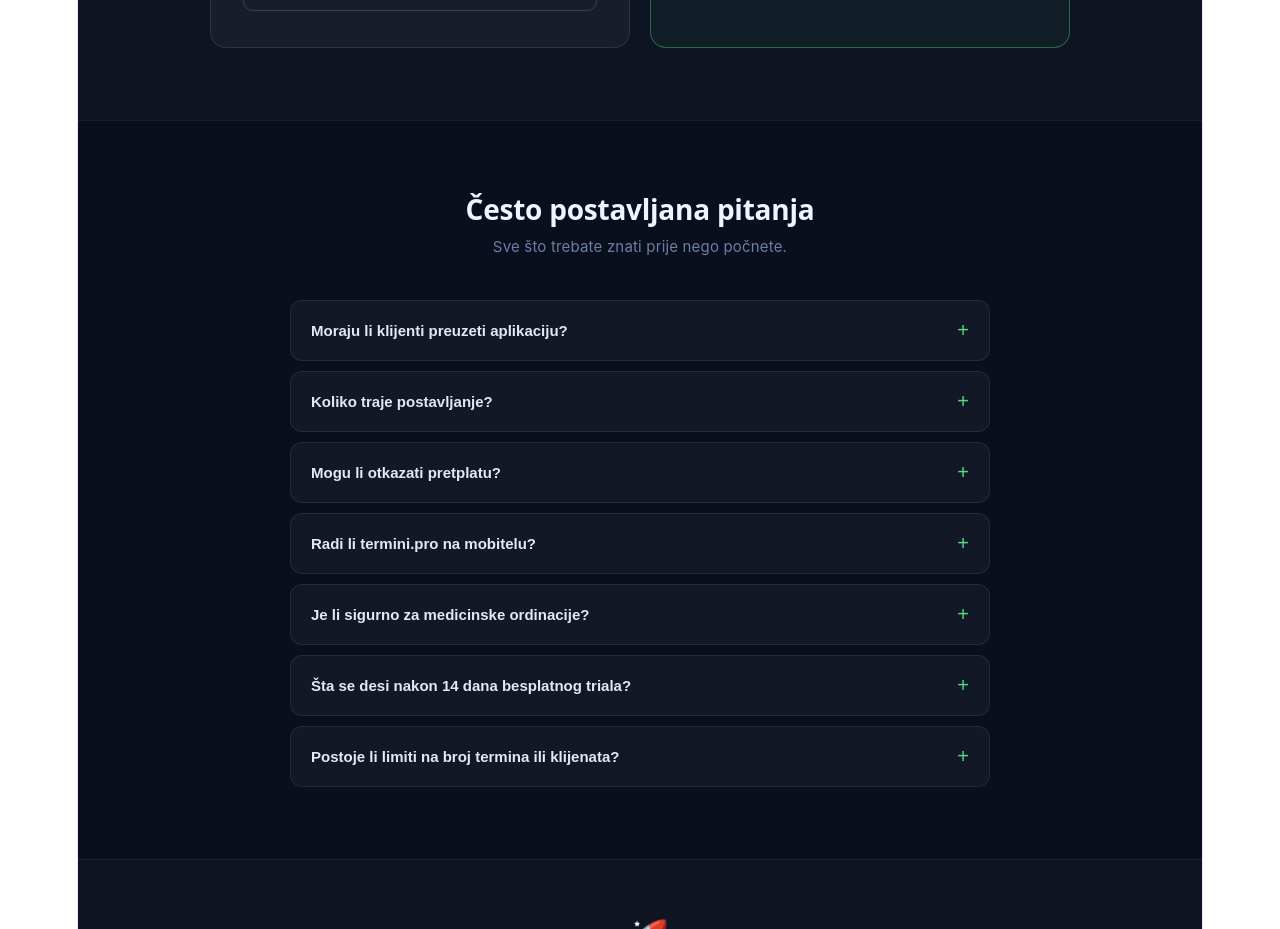
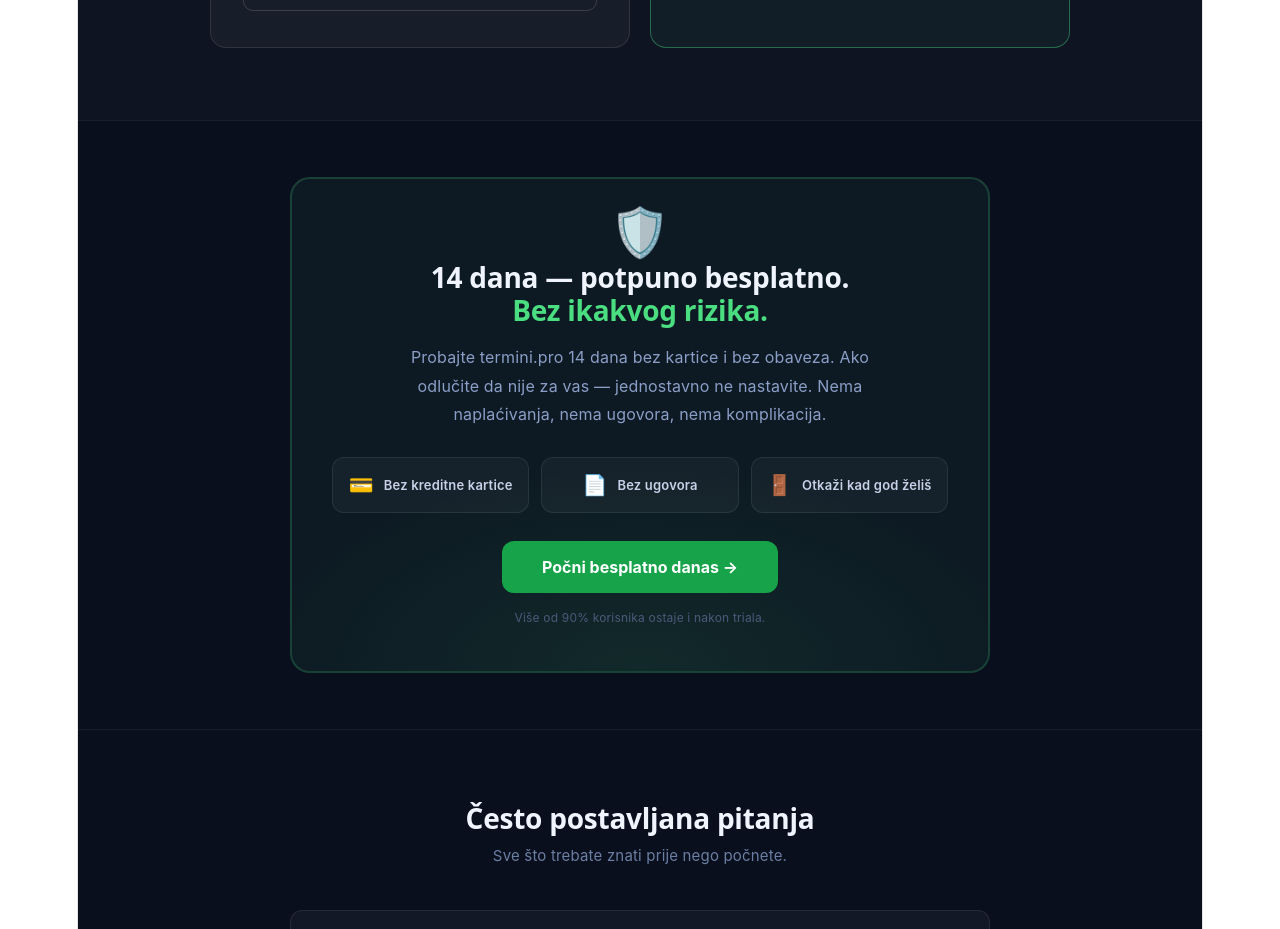
Before and after one commit to adijatadjogo91-cloud/termini-frontend, a React (Vite) app: page / in a window 1280 px wide. Shown: the part 7260-8189 px from the top of the page. Built offline with nearby package versions, Linux system fonts and the light colour scheme.

Commit message:
Landing - garancija sekcija

```diff
--- a/src/pages/Landing.jsx
+++ b/src/pages/Landing.jsx
@@ -612,7 +612,55 @@ export default function Landing() {
           </div>
         </div>
       </section>
-
+{/* Garancija */}
+<section style={{ padding: mob ? '40px 1.5rem' : '56px 2rem', borderTop: '1px solid rgba(255,255,255,0.06)' }}>
+  <div style={{ maxWidth: '700px', margin: '0 auto' }}>
+    <div style={{
+      background: 'rgba(74,222,128,0.05)',
+      border: '2px solid rgba(74,222,128,0.2)',
+      borderRadius: '20px', padding: mob ? '28px' : '40px',
+      textAlign: 'center', position: 'relative', overflow: 'hidden'
+    }}>
+      <div style={{
+        position: 'absolute', inset: 0, zIndex: 0,
+        background: 'radial-gradient(ellipse 80% 60% at 50% 100%, rgba(74,222,128,0.08) 0%, transparent 70%)',
+        pointerEvents: 'none'
+      }} />
+      <div style={{ position: 'relative', zIndex: 1 }}>
+        <div style={{ fontSize: '48px', marginBottom: '16px' }}>🛡️</div>
+        <h2 style={{ fontSize: mob ? '22px' : '28px', fontWeight: '700', color: '#f0f4ff', marginBottom: '16px' }}>
+          14 dana — potpuno besplatno.<br />
+          <span style={{ color: '#4ade80' }}>Bez ikakvog rizika.</span>
+        </h2>
+        <p style={{ fontSize: '16px', color: '#8b9ec7', lineHeight: '1.8', marginBottom: '28px', maxWidth: '500px', margin: '0 auto 28px' }}>
+          Probajte termini.pro 14 dana bez kartice i bez obaveza. Ako odlučite da nije za vas — jednostavno ne nastavite. Nema naplaćivanja, nema ugovora, nema komplikacija.
+        </p>
+        <div style={{ display: 'grid', gridTemplateColumns: mob ? '1fr' : 'repeat(3, 1fr)', gap: '12px', marginBottom: '28px' }}>
+          {[
+            { icon: '💳', tekst: 'Bez kreditne kartice' },
+            { icon: '📄', tekst: 'Bez ugovora' },
+            { icon: '🚪', tekst: 'Otkaži kad god želiš' },
+          ].map((g, i) => (
+            <div key={i} style={{ background: 'rgba(255,255,255,0.04)', border: '1px solid rgba(255,255,255,0.08)', borderRadius: '12px', padding: '14px', display: 'flex', alignItems: 'center', gap: '10px', justifyContent: 'center' }}>
+              <span style={{ fontSize: '20px' }}>{g.icon}</span>
+              <span style={{ fontSize: '13px', fontWeight: '600', color: '#c8d0e8' }}>{g.tekst}</span>
+            </div>
+          ))}
+        </div>
+        <button onClick={() => navigate('/register')} style={{
+          background: '#16a34a', color: 'white', border: 'none',
+          borderRadius: '12px', padding: '16px 40px', fontSize: '16px',
+          fontWeight: '700', cursor: 'pointer', fontFamily: 'Inter, sans-serif'
+        }}>
+          Počni besplatno danas →
+        </button>
+        <p style={{ fontSize: '12px', color: '#4a5a7a', marginTop: '12px' }}>
+          Više od 90% korisnika ostaje i nakon triala.
+        </p>
+      </div>
+    </div>
+  </div>
+</section>
       {/* FAQ */}
       <section style={{ padding: mob ? '56px 1.5rem' : '72px 2rem', borderTop: '1px solid rgba(255,255,255,0.06)' }}>
         <div style={{ maxWidth: '700px', margin: '0 auto' }}>
```
